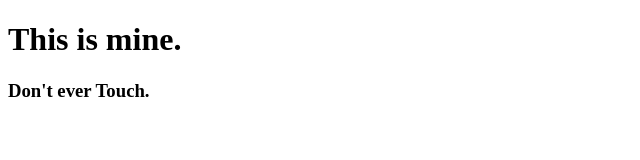
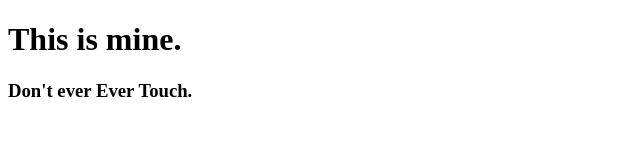
Before and after one commit to Araf-Mahmud/P1_Project-1, a plain HTML site: page index.html in a window 1280 px wide. Shown: the full height of the page, 0-640 px from the left. Drawn offline with Linux system fonts and the light colour scheme.

Commit message:
Something

```diff
--- a/index.html
+++ b/index.html
@@ -8,6 +8,6 @@
 </head>
 <body>
     <h1>This is mine.</h1>
-    <h3>Don't ever Touch.</h3>
+    <h3>Don't ever Ever Touch.</h3>
 </body>
 </html>
```
